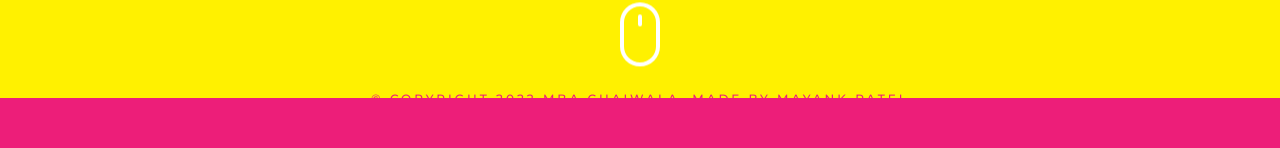
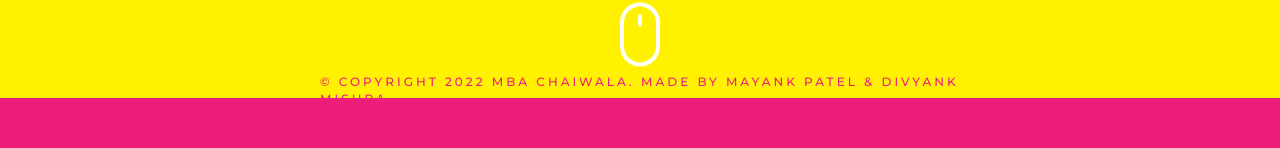
Before and after one commit to mayankmp/Chaiwala-Clone, a React (Vite) app: page / in a window 1280 px wide. Shown: the part 652-800 px from the top of the page. Built offline with nearby package versions, Linux system fonts and the light colour scheme.

Commit message:
Update Footer.jsx

```diff
--- a/src/components/Footer.jsx
+++ b/src/components/Footer.jsx
@@ -120,7 +120,7 @@ const Footer = () => {
           <a href="tel: +917611106886">+917611106886</a>
         </div>
 
-        <p>© COPYRIGHT 2022 MBA CHAIWALA. MADE BY MAYANK PATEL</p>
+        <p>© COPYRIGHT 2022 MBA CHAIWALA. MADE BY MAYANK PATEL & DIVYANK MISHRA</p>
       </footer>
       <div className="footer"></div>
     </>
```
